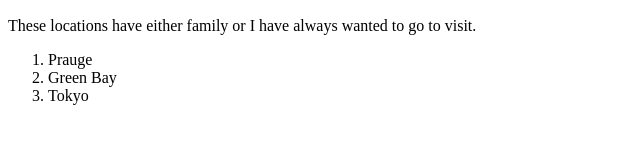
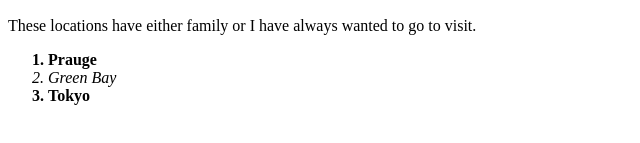
Before and after one commit to jgibb062/html-exercises-new, a plain HTML site: page index.html in a window 1280 px wide. Shown: the part 295-438 px from the top of the page, 0-640 px from the left. Drawn offline with Linux system fonts and the light colour scheme.

Commit message:
In the second list made the odds bold and the evens emphasived.

```diff
--- a/index.html
+++ b/index.html
@@ -18,9 +18,9 @@
     <h2>List of places I would like to visit</h2>
         <p>These locations have either family or I have always wanted to go to visit.</p>
     <ol>
-        <li>Prauge</li>
-        <li>Green Bay</li>
-        <li>Tokyo</li>
+        <strong><li>Prauge</li></strong>
+        <em><li>Green Bay</li></em>
+    <strong><li>Tokyo</li></strong>
     </ol>
 </body>
 </html>
```
